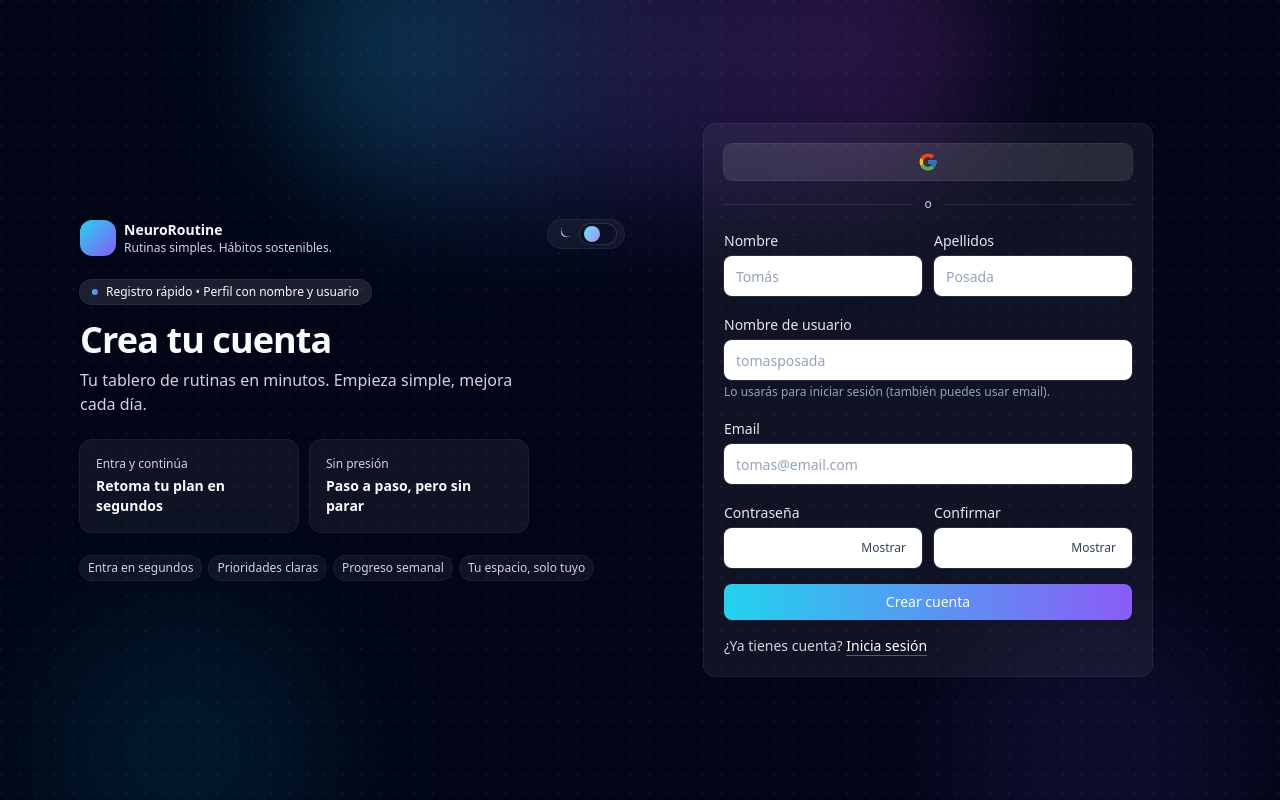
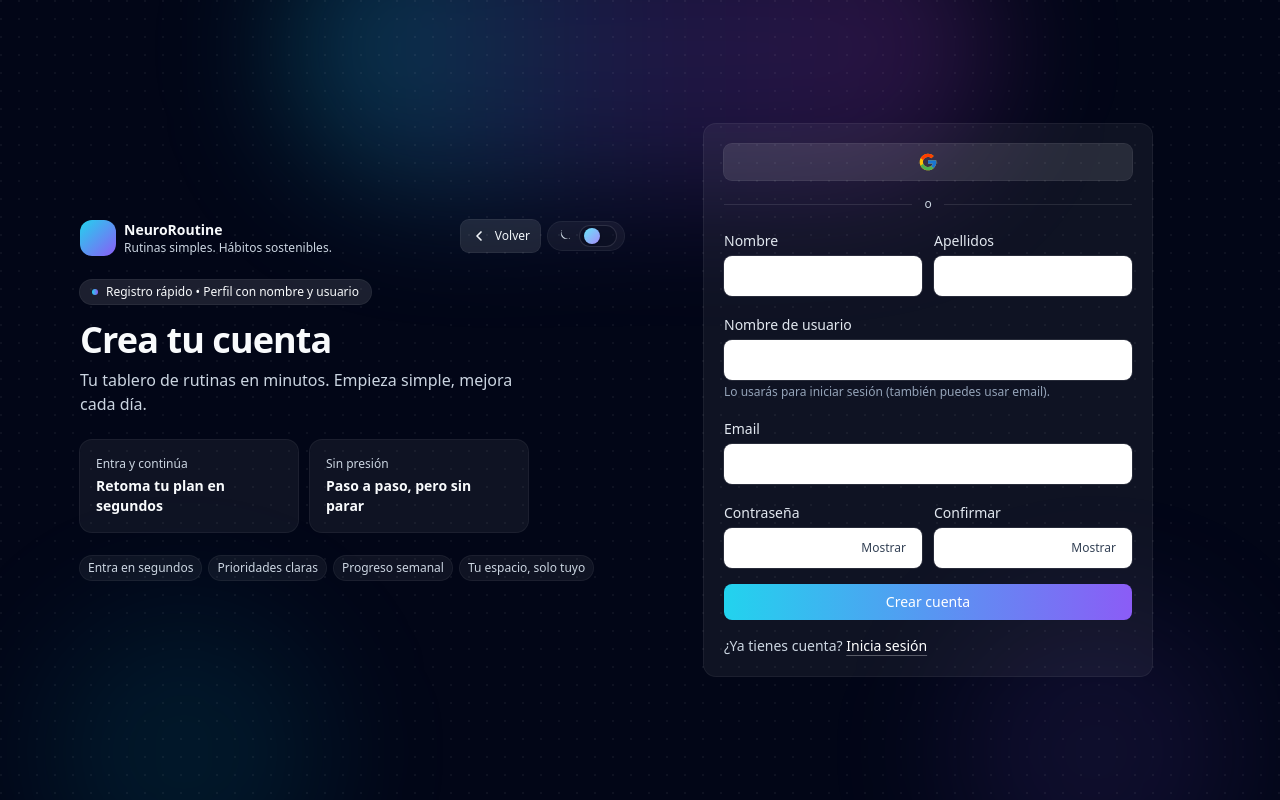
Before and after one commit to TomasPosada0626/Neuroroutine, a React (Vite) app in the folder frontend/: page /register in a window 1280 px wide. Built offline with nearby package versions, Linux system fonts and the light colour scheme; no server answers.

Commit message:
Auth: back button + remove example placeholders

```diff
--- a/frontend/src/pages/LandingPage.tsx
+++ b/frontend/src/pages/LandingPage.tsx
@@ -367,6 +367,19 @@ export function LandingPage() {
     ? secondaryLinkClass
     : secondaryLinkClass + ' bg-white/10 text-white ring-1 ring-white/15 hover:bg-white/15 focus:ring-white/30'
 
+  const heroPillClass = isDay
+    ? 'inline-flex items-center gap-2 rounded-full bg-white px-3 py-1 text-xs text-slate-700 ring-1 ring-slate-200'
+    : 'inline-flex items-center gap-2 rounded-full bg-white/5 px-3 py-1 text-xs text-slate-200 ring-1 ring-white/10'
+
+  const statCardClass = isDay
+    ? 'bg-white p-3 ring-1 ring-slate-200 sm:p-4 motion-safe:transition motion-safe:duration-300 hover:bg-slate-50 hover:-translate-y-0.5'
+    : 'bg-white/5 p-3 ring-1 ring-white/10 sm:p-4 motion-safe:transition motion-safe:duration-300 hover:bg-white/7 hover:-translate-y-0.5'
+
+  const statLabelClass = isDay ? 'text-[11px] text-slate-600 sm:text-xs' : 'text-[11px] text-slate-300 sm:text-xs'
+
+  const trustCardClass = isDay ? 'bg-white p-4 ring-1 ring-slate-200' : 'bg-white/5 p-4 ring-1 ring-white/10'
+  const trustTextClass = isDay ? 'mt-1 text-sm text-slate-600' : 'mt-1 text-sm text-slate-300'
+
   return (
     <div className={rootClass}>
       {/* Background */}
@@ -482,31 +495,31 @@ export function LandingPage() {
                 Listo para empezar hoy
               </div>
 
-              <div className="inline-flex items-center gap-2 rounded-full bg-white/5 px-3 py-1 text-xs text-slate-200 ring-1 ring-white/10">
+              <div className={heroPillClass}>
                 <span className="h-1.5 w-1.5 rounded-full bg-cyan-300" />
                 {activePreset.metricPill}
               </div>
             </div>
 
             <div className={"mt-5 grid grid-cols-3 gap-2 sm:mt-6 sm:gap-3 " + (isSwitching ? 'motion-safe:animate-pulse' : '')}>
-              <Card className="bg-white/5 p-3 ring-1 ring-white/10 sm:p-4 motion-safe:transition motion-safe:duration-300 hover:bg-white/7 hover:-translate-y-0.5">
-                <div className="text-[11px] text-slate-300 sm:text-xs">{content.stat1Label}</div>
+              <Card className={statCardClass}>
+                <div className={statLabelClass}>{content.stat1Label}</div>
                 <div className="mt-0.5 text-base font-semibold sm:mt-1 sm:text-lg">{content.stat1Value}</div>
                 <div className="mt-2 hidden sm:block">
                   <Sparkline />
                 </div>
               </Card>
 
-              <Card className="bg-white/5 p-3 ring-1 ring-white/10 sm:p-4 motion-safe:transition motion-safe:duration-300 hover:bg-white/7 hover:-translate-y-0.5">
-                <div className="text-[11px] text-slate-300 sm:text-xs">{content.stat2Label}</div>
+              <Card className={statCardClass}>
+                <div className={statLabelClass}>{content.stat2Label}</div>
                 <div className="mt-0.5 text-base font-semibold sm:mt-1 sm:text-lg">{content.stat2Value}</div>
                 <div className="mt-2 hidden sm:block">
                   <MiniBars bars={content.bars} />
                 </div>
               </Card>
 
-              <Card className="bg-white/5 p-3 ring-1 ring-white/10 sm:p-4 motion-safe:transition motion-safe:duration-300 hover:bg-white/7 hover:-translate-y-0.5">
-                <div className="text-[11px] text-slate-300 sm:text-xs">Streak</div>
+              <Card className={statCardClass}>
+                <div className={statLabelClass}>Streak</div>
                 <div className="mt-0.5 text-base font-semibold sm:mt-1 sm:text-lg">{content.stat3Value}</div>
                 <div className="mt-2 hidden items-center gap-3 sm:flex">
                   <div
@@ -516,24 +529,26 @@ export function LandingPage() {
                         `conic-gradient(rgba(34,211,238,0.9) 0 ${(content.weeklyTargetPct / 100) * 360}deg, rgba(255,255,255,0.12) ${(content.weeklyTargetPct / 100) * 360}deg 360deg)`,
                     }}
                   />
-                  <div className="text-xs text-slate-300">
+                  <div className={"text-xs " + (isDay ? 'text-slate-600' : 'text-slate-300')}>
                     Meta semanal
-                    <div className="text-sm font-semibold text-white">{content.weeklyTargetPct}%</div>
+                    <div className={"text-sm font-semibold " + (isDay ? 'text-slate-900' : 'text-white')}>
+                      {content.weeklyTargetPct}%
+                    </div>
                   </div>
                 </div>
               </Card>
             </div>
 
             <div className="mt-5 hidden gap-3 sm:mt-6 sm:grid sm:grid-cols-2">
-              <Card className="bg-white/5 p-4 ring-1 ring-white/10">
+              <Card className={trustCardClass}>
                 <div className="text-sm font-semibold">Tu espacio es tuyo</div>
-                <div className="mt-1 text-sm text-slate-300">
+                <div className={trustTextClass}>
                   Tus rutinas y tu progreso se mantienen privados.
                 </div>
               </Card>
-              <Card className="bg-white/5 p-4 ring-1 ring-white/10">
+              <Card className={trustCardClass}>
                 <div className="text-sm font-semibold">Entra como prefieras</div>
-                <div className="mt-1 text-sm text-slate-300">
+                <div className={trustTextClass}>
                   Accede con tu usuario, tu email o Google.
                 </div>
               </Card>
--- a/frontend/src/pages/LoginPage.tsx
+++ b/frontend/src/pages/LoginPage.tsx
@@ -86,7 +86,6 @@ export function LoginPage() {
             <label className={labelClass}>Usuario o correo</label>
             <Input
               autoComplete="username"
-              placeholder="tomas / tomas@email.com"
               className={inputClass}
               {...form.register('identifier')}
             />
--- a/frontend/src/pages/RegisterPage.tsx
+++ b/frontend/src/pages/RegisterPage.tsx
@@ -105,7 +105,6 @@ export function RegisterPage() {
               <label className={labelClass}>Nombre</label>
               <Input
                 autoComplete="given-name"
-                placeholder="Tomás"
                 className={inputClass}
                 {...form.register('firstName')}
               />
@@ -118,7 +117,6 @@ export function RegisterPage() {
               <label className={labelClass}>Apellidos</label>
               <Input
                 autoComplete="family-name"
-                placeholder="Posada"
                 className={inputClass}
                 {...form.register('lastName')}
               />
@@ -132,7 +130,6 @@ export function RegisterPage() {
             <label className={labelClass}>Nombre de usuario</label>
             <Input
               autoComplete="username"
-              placeholder="tomasposada"
               className={inputClass}
               {...form.register('username')}
             />
@@ -147,7 +144,6 @@ export function RegisterPage() {
             <Input
               type="email"
               autoComplete="email"
-              placeholder="tomas@email.com"
               className={inputClass}
               {...form.register('email')}
             />
--- a/frontend/src/shared/ui/AuthShell.tsx
+++ b/frontend/src/shared/ui/AuthShell.tsx
@@ -22,6 +22,10 @@ export function AuthShell({ title, subtitle, badge, footer, className, children
   const chipClass = isDay
     ? 'rounded-full bg-white/70 px-2 py-1 ring-1 ring-slate-200'
     : 'rounded-full bg-white/5 px-2 py-1 ring-1 ring-white/10'
+
+  const backClass = isDay
+    ? 'inline-flex items-center gap-2 rounded-lg bg-white/70 px-2.5 py-2 text-xs font-medium text-slate-800 ring-1 ring-slate-200 hover:bg-white focus:outline-none focus:ring-2 focus:ring-cyan-500/25'
+    : 'inline-flex items-center gap-2 rounded-lg bg-white/10 px-2.5 py-2 text-xs font-medium text-slate-100 ring-1 ring-white/15 hover:bg-white/15 focus:outline-none focus:ring-2 focus:ring-white/30'
 
   return (
     <div className={cn(rootClass, className)}>
@@ -60,7 +64,21 @@ export function AuthShell({ title, subtitle, badge, footer, className, children
                 <div className={cn('text-xs', subtleText)}>Rutinas simples. Hábitos sostenibles.</div>
               </div>
             </Link>
-            <ThemeToggle compact />
+            <div className="flex items-center gap-2">
+              <Link to="/" className={backClass} aria-label="Volver a la landing">
+                <svg viewBox="0 0 24 24" className="h-4 w-4" fill="none" aria-hidden="true">
+                  <path
+                    d="M15 18l-6-6 6-6"
+                    stroke="currentColor"
+                    strokeWidth="2.5"
+                    strokeLinecap="round"
+                    strokeLinejoin="round"
+                  />
+                </svg>
+                Volver
+              </Link>
+              <ThemeToggle compact />
+            </div>
           </div>
 
           {badge ? (
```
